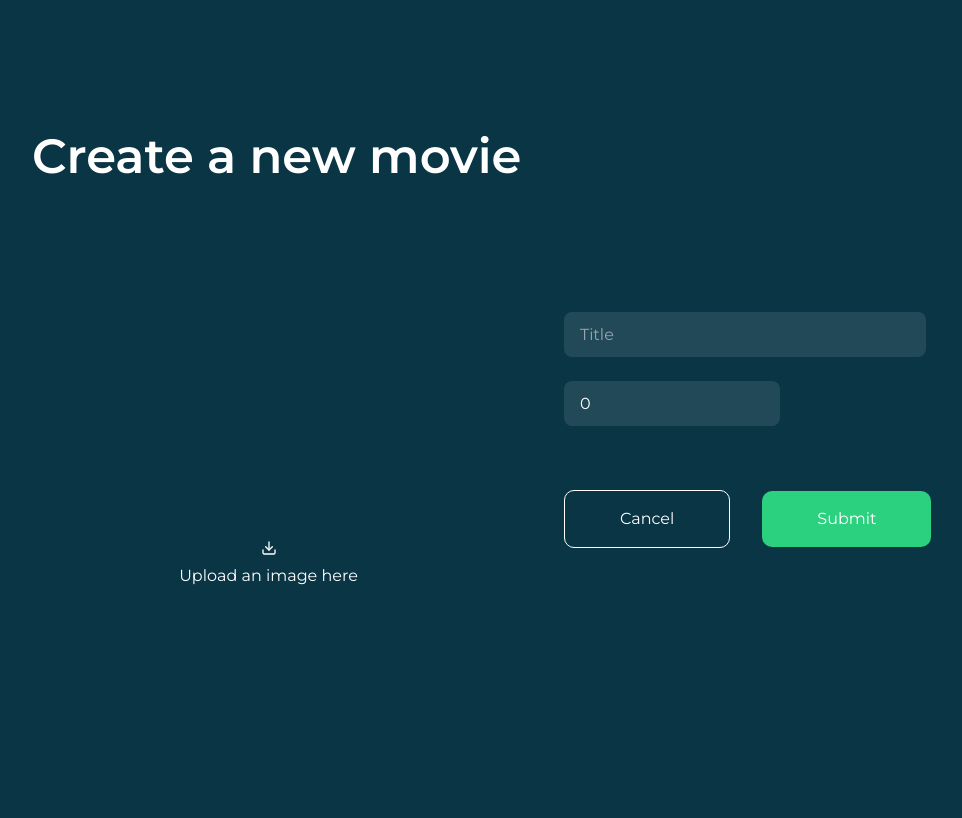
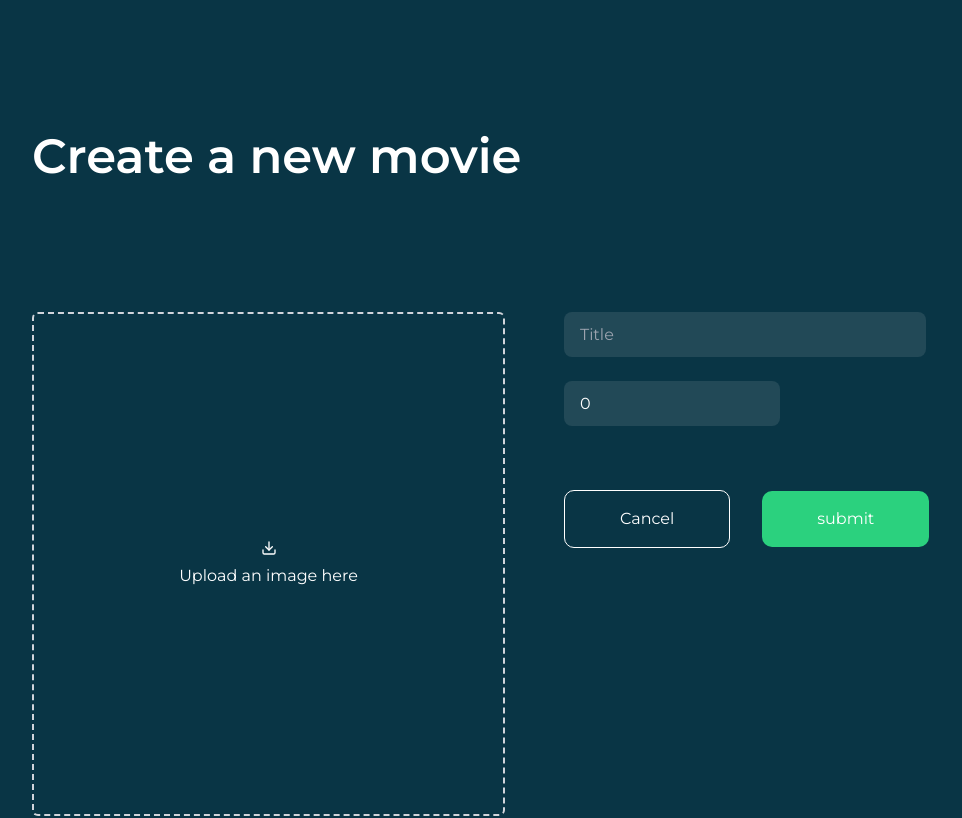
Before and after one commit to kamleshpokiya/cinevault-demo, a Next.js app: page /add in a window 1280 px wide. Shown: the top 818 px of the page, without its empty margins (88-1050 px from the left). Built offline with nearby package versions, Linux system fonts and the light colour scheme.

Commit message:
Fix Review Page bug

```diff
--- a/src/Components/AddMovieData.tsx
+++ b/src/Components/AddMovieData.tsx
@@ -15,6 +15,7 @@
 
 const AddMovieData = ({ data }: { data?: Movie }) => {
   const router = useRouter();
+  const [submit, setsubmit] = useState(false);
   const [movieData, setMovieData] = useState<MovieData>(
     data
       ? {
@@ -46,6 +47,7 @@
 
   const handleSubmit = async (e: React.FormEvent) => {
     e.preventDefault();
+    setsubmit(true);
 
     const formData = new FormData();
     formData.append("title", movieData.title);
@@ -54,7 +56,7 @@
     if (movieData.image) {
       formData.append("image", movieData.image as File);
     }
-    if(data){
+    if (data) {
       formData.append("id", data.id);
     }
     // Sending FormData to the server
@@ -78,6 +80,8 @@
       toast.error(
         `${data ? "Failed to update movie" : "Failed to create movie"}`
       );
+    } finally {
+      setsubmit(false);
     }
   };
 
@@ -146,7 +150,7 @@
 
             <span></span>
             <SubmitButton
-              label="Submit"
+              label={submit ? "submitting" : "submit"}
               variant="primary"
               classbtn="!px-[60px] md:!px-[53px] lg:!px-[55px] !py-[16px] !h-[unset] !w-[unset]"
             />
```
